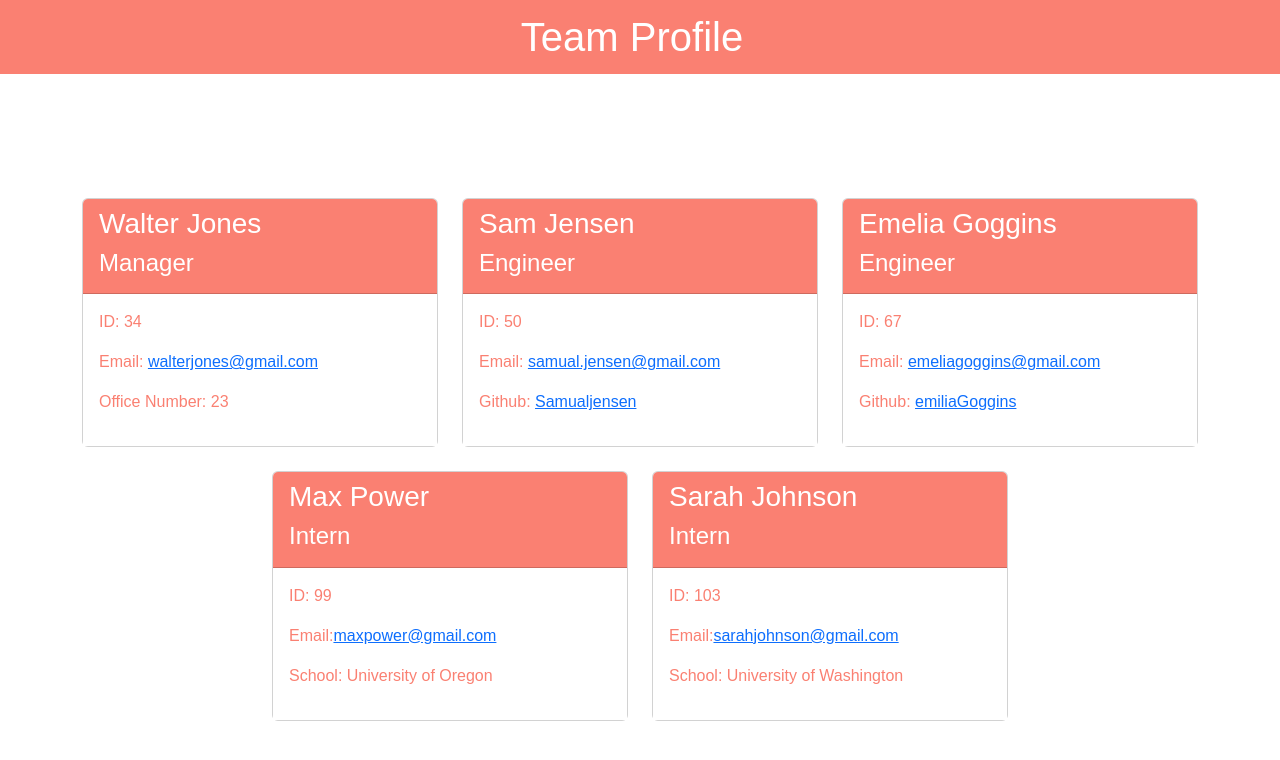
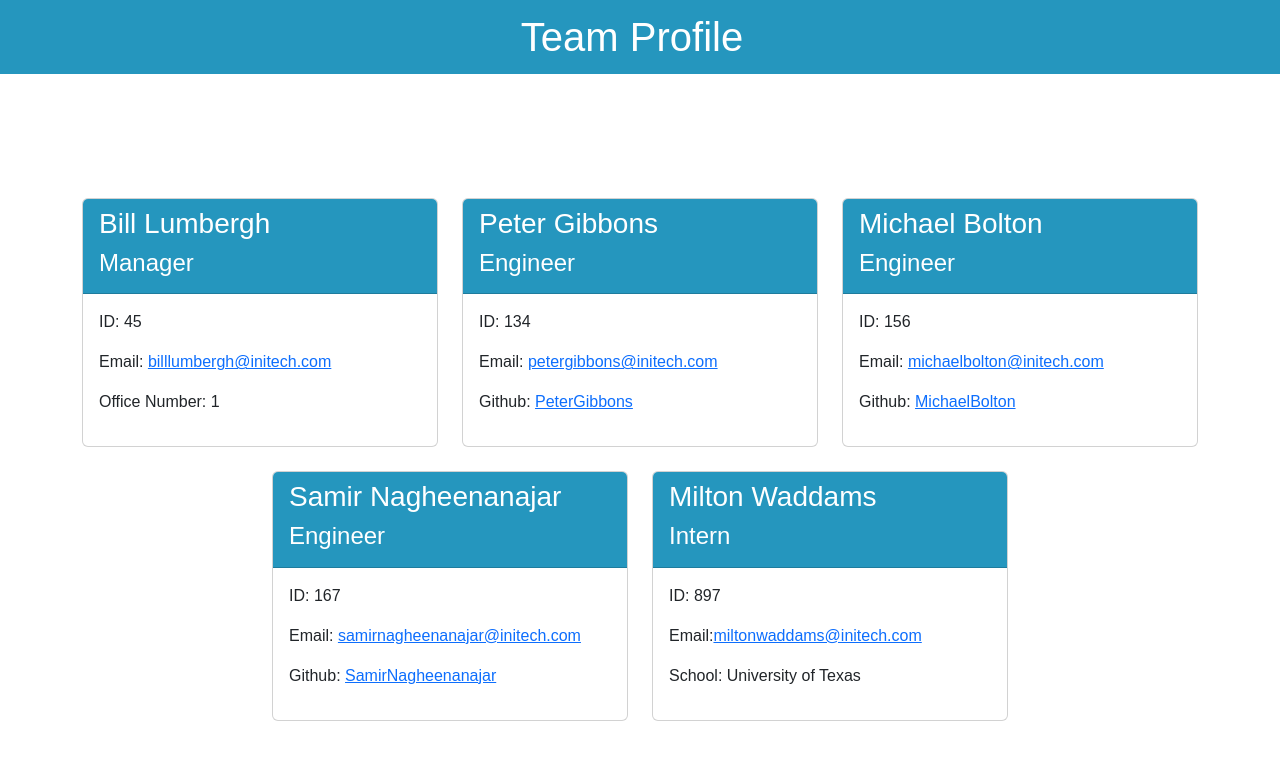
Before and after one commit to Samualjensen/Team-Profile-Generator, a website: page dist/index.html in a window 1280 px wide. Drawn offline with nearby package versions, Linux system fonts and the light colour scheme.

```diff
--- a/dist/index.html
+++ b/dist/index.html
@@ -24,13 +24,13 @@
     <div class="col-4 mt-4">
         <div class="card h-100">
             <div class="card-header">
-                <h3>Walter Jones</h3>
+                <h3>Bill Lumbergh </h3>
                 <h4>Manager</h4>
             </div>
             <div class="card-body">
-                <p class="id">ID: 34</p>
-                <p class="email">Email: <a href="mailto:walterjones@gmail.com">walterjones@gmail.com</a></p>
-                <p class="office">Office Number: 23</p>
+                <p class="id">ID: 45</p>
+                <p class="email">Email: <a href="mailto:billlumbergh@initech.com">billlumbergh@initech.com</a></p>
+                <p class="office">Office Number: 1</p>
             </div>
         </div>
     </div>
@@ -38,13 +38,13 @@
     <div class="col-4 mt-4">
         <div class="card h-100">
             <div class="card-header">
-                <h3>Sam Jensen</h3>
+                <h3>Peter Gibbons</h3>
                 <h4>Engineer</h4>
             </div>
             <div class="card-body">
-                <p class="id">ID: 50</p>
-                <p class="email">Email: <a href="mailto:samual.jensen@gmail.com">samual.jensen@gmail.com</a></p>
-                <p class="github">Github: <a href="https://github.com/Samualjensen">Samualjensen</a></p>
+                <p class="id">ID: 134</p>
+                <p class="email">Email: <a href="mailto:petergibbons@initech.com">petergibbons@initech.com</a></p>
+                <p class="github">Github: <a href="https://github.com/PeterGibbons">PeterGibbons</a></p>
             </div>
         </div>
     </div>
@@ -52,13 +52,13 @@
     <div class="col-4 mt-4">
         <div class="card h-100">
             <div class="card-header">
-                <h3>Emelia Goggins</h3>
+                <h3>Michael Bolton </h3>
                 <h4>Engineer</h4>
             </div>
             <div class="card-body">
-                <p class="id">ID: 67</p>
-                <p class="email">Email: <a href="mailto:emeliagoggins@gmail.com">emeliagoggins@gmail.com</a></p>
-                <p class="github">Github: <a href="https://github.com/emiliaGoggins">emiliaGoggins</a></p>
+                <p class="id">ID: 156</p>
+                <p class="email">Email: <a href="mailto:michaelbolton@initech.com">michaelbolton@initech.com</a></p>
+                <p class="github">Github: <a href="https://github.com/MichaelBolton">MichaelBolton</a></p>
             </div>
         </div>
     </div>
@@ -66,27 +66,27 @@
     <div class="col-4 mt-4">
         <div class="card h-100">
             <div class="card-header">
-                <h3>Max Power</h3>
-                <h4>Intern</h4>
+                <h3>Samir Nagheenanajar</h3>
+                <h4>Engineer</h4>
             </div>
             <div class="card-body">
-                <p class="id">ID: 99</p>
-                <p class="email">Email:<a href="mailto:maxpower@gmail.com">maxpower@gmail.com</a></p>
-                <p class="school">School: University of Oregon</p>
+                <p class="id">ID: 167</p>
+                <p class="email">Email: <a href="mailto:samirnagheenanajar@initech.com">samirnagheenanajar@initech.com</a></p>
+                <p class="github">Github: <a href="https://github.com/SamirNagheenanajar">SamirNagheenanajar</a></p>
             </div>
+        </div>
     </div>
-</div>
 
     <div class="col-4 mt-4">
         <div class="card h-100">
             <div class="card-header">
-                <h3>Sarah Johnson</h3>
+                <h3>Milton Waddams</h3>
                 <h4>Intern</h4>
             </div>
             <div class="card-body">
-                <p class="id">ID: 103</p>
-                <p class="email">Email:<a href="mailto:sarahjohnson@gmail.com">sarahjohnson@gmail.com</a></p>
-                <p class="school">School: University of Washington</p>
+                <p class="id">ID: 897</p>
+                <p class="email">Email:<a href="mailto:miltonwaddams@initech.com">miltonwaddams@initech.com</a></p>
+                <p class="school">School: University of Texas</p>
             </div>
     </div>
 </div>
--- a/dist/style.css
+++ b/dist/style.css
@@ -3,7 +3,7 @@
 }
 
 :root {
-    --primary: salmon;
+    --primary: #2596be;
     --secondary: white;
 }
 
@@ -28,8 +28,8 @@
 }
 
 .card-body {
-    background-color: var(--secondary);
-    color: var(--primary);
+    background-color: var(--secaondry);
+    color: var(--secaondry);
 }
 
 .container {
```
Also changed, not shown: README.md, assets/images/team_profile_generator_screenshot.png (added), assets/images/teamprofilegeneratorscreenshot.png (deleted).
